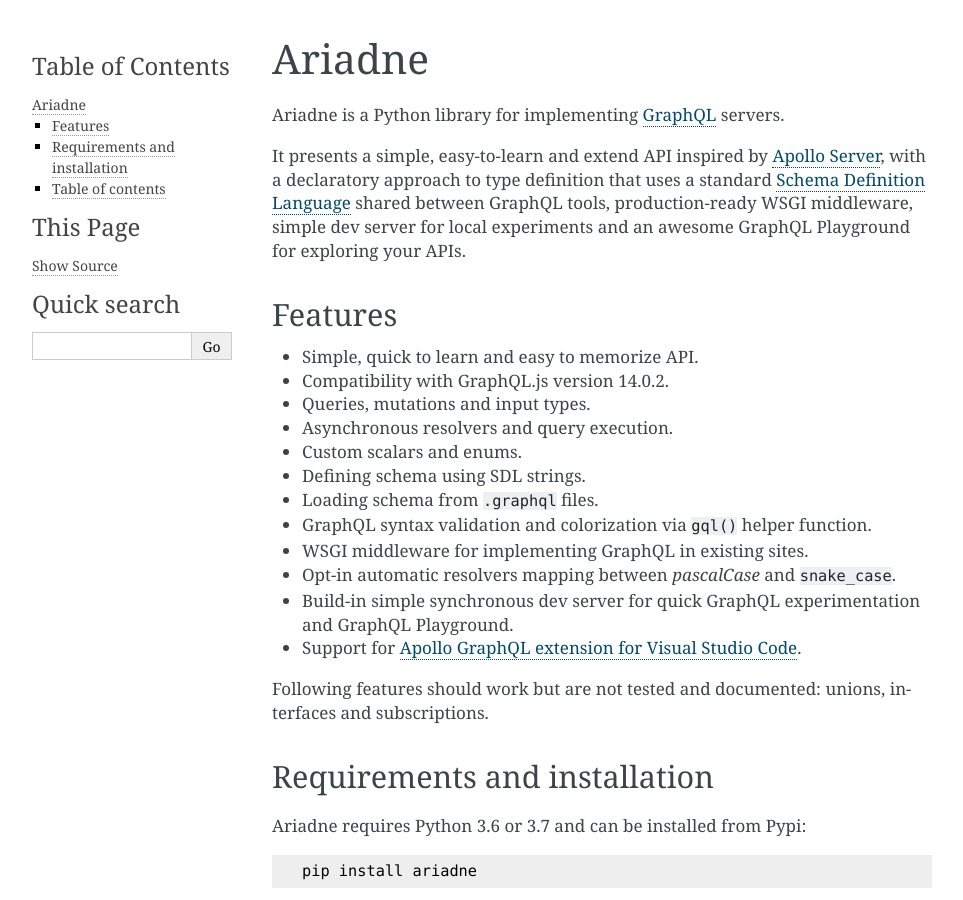
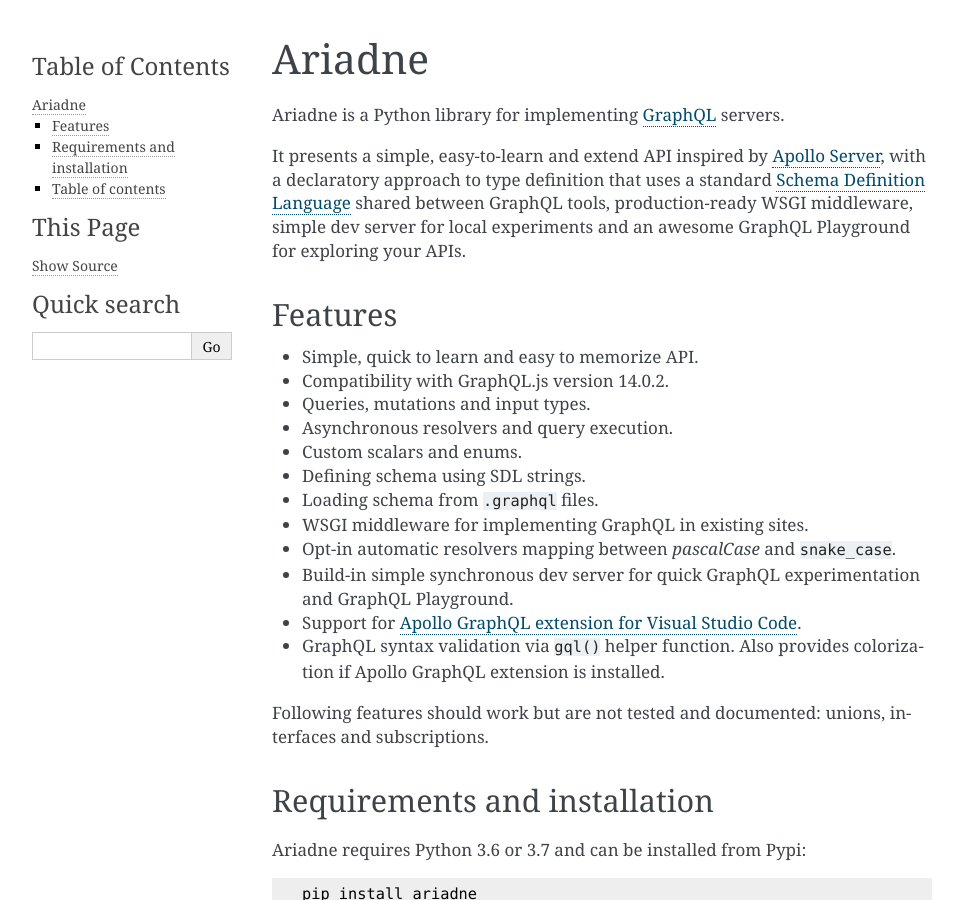
Before and after one commit to mirumee/ariadne, a Sphinx documentation site: the page built from docs/index.rst, in a window 1280 px wide and 900 px high. Shown: the whole window, without its empty margins (148-1111 px from the left). Built offline with Sphinx 7.4.7, drawn with Linux system fonts in a browser that asks for light colours.

Commit message:
Reorder gql() mention on features list

```diff
--- a/docs/index.rst
+++ b/docs/index.rst
@@ -16,11 +16,11 @@ Features
 - Custom scalars and enums.
 - Defining schema using SDL strings.
 - Loading schema from ``.graphql`` files.
-- GraphQL syntax validation and colorization via ``gql()`` helper function.
 - WSGI middleware for implementing GraphQL in existing sites.
 - Opt-in automatic resolvers mapping between `pascalCase` and ``snake_case``.
 - Build-in simple synchronous dev server for quick GraphQL experimentation and GraphQL Playground.
 - Support for `Apollo GraphQL extension for Visual Studio Code <https://marketplace.visualstudio.com/items?itemName=apollographql.vscode-apollo>`_.
+- GraphQL syntax validation via ``gql()`` helper function. Also provides colorization if Apollo GraphQL extension is installed.
 
 Following features should work but are not tested and documented: unions, interfaces and subscriptions.
 
```
Also changed, not shown: README.md (+1 -1 lines).
